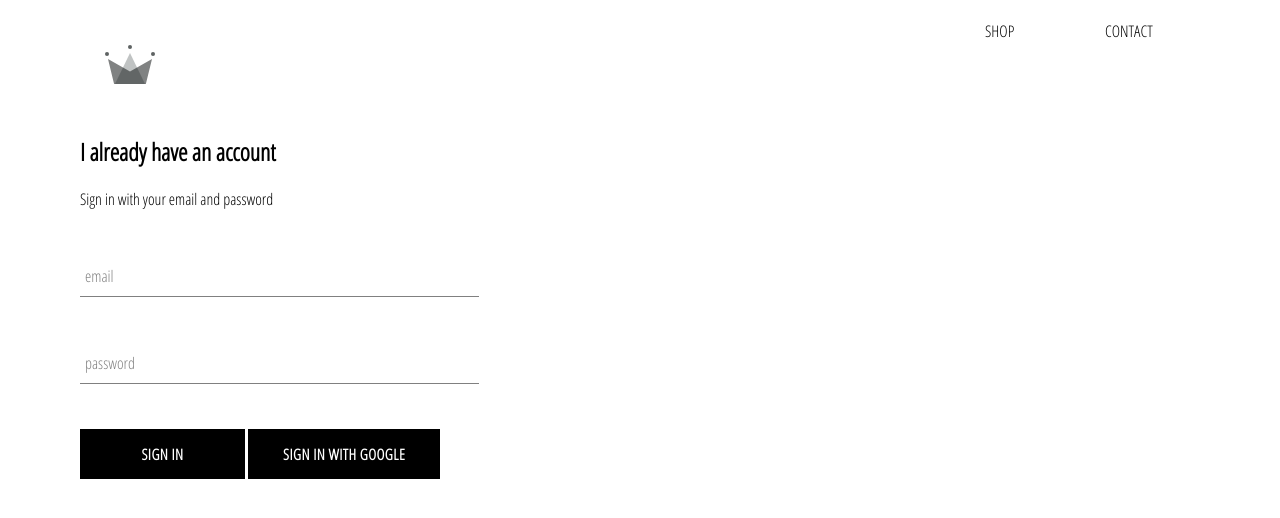
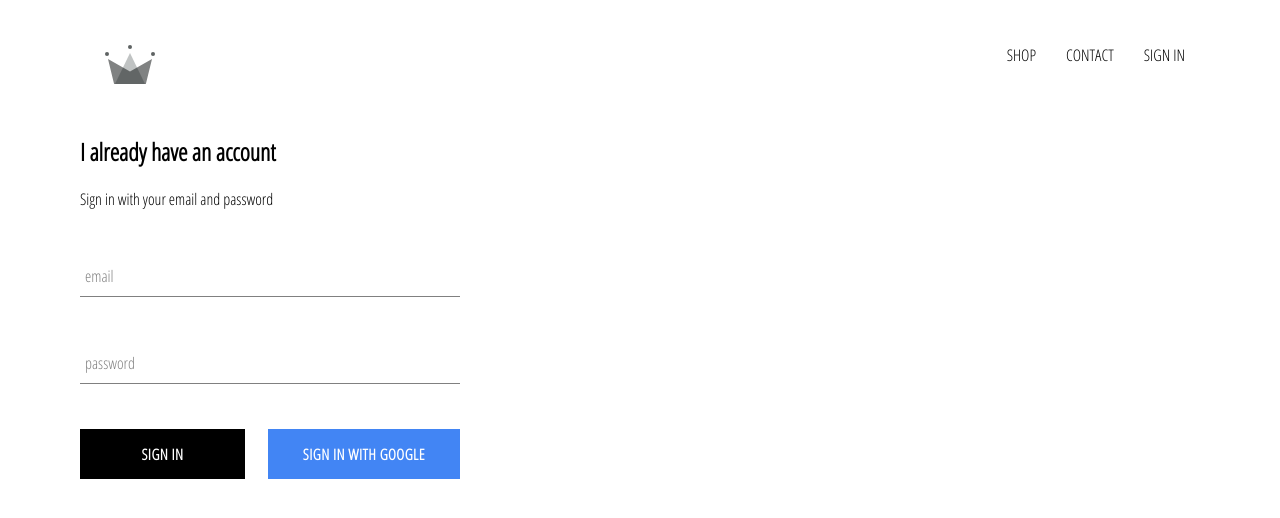
Before and after one commit to frxception/crwn-clothing, a React (Create React App) app: page /signIn in a window 1280 px wide. Shown: the top 518 px of the page. Built offline with nearby package versions, Linux system fonts and the light colour scheme; no server answers.

Commit message:
part 87 firebase sign up components and styles

```diff
--- a/src/App.css
+++ b/src/App.css
@@ -7,3 +7,8 @@
     text-decoration: none;
     color: black;
 }
+
+/*//NOTE: The '*' is the universal selector, this will remove extra padding of the input border fields*/
+* {
+    box-sizing: border-box;
+}
--- a/src/App.js
+++ b/src/App.js
@@ -36,7 +36,7 @@
     render() {
         return (
             <div>
-                <Header/>
+                <Header currentUser={this.state.currentUser}/>
                 <Switch>
                     <Route exact path='/' component={HomePage}/>
                     <Route path='/shop' component={ShopPage}/>
--- a/src/components/custom-button/custom-buttom.styles.scss
+++ b/src/components/custom-button/custom-buttom.styles.scss
@@ -19,4 +19,17 @@
     color: black;
     border: 1px solid black;
   }
+
+  //NOTE: The '&' is denoting that this class is under the parent class 'custom-button' so it'll be <div class="custom-button google-sign-in" />
+  &.google-sign-in{
+    background-color: #4285f4;
+    color: white;
+
+    &:hover {
+      background-color: #357ae8;
+      border: none;
+    }
+
+  }
+
 }
--- a/src/components/custom-button/custom-button.component.jsx
+++ b/src/components/custom-button/custom-button.component.jsx
@@ -2,8 +2,8 @@
 import './custom-buttom.styles.scss';
 
 // NOTE: The children argument is like the inner html value of a elment (ex: <span>xxx</span>)
-const CustomButton = ({ children, ...otherProps }) => (
-    <button className='custom-button' {...otherProps}>
+const CustomButton = ({ children, isGoogleSignIn, ...otherProps }) => (
+    <button className={`${isGoogleSignIn ? 'google-sign-in' : ''} custom-button`} {...otherProps}>
         {children}
     </button>
 );
--- a/src/components/header/header.component.jsx
+++ b/src/components/header/header.component.jsx
@@ -1,21 +1,31 @@
 import React from 'react';
 import { Link } from 'react-router-dom'
+import { auth } from '../../firebase/firebase.utils'
 import { ReactComponent as Logo } from '../../assets/crown.svg'
 import './header.styles.scss'
 
 // NOTE: We use function because we dont care about the state
-const Header = () => (
+const Header = ({currentUser}) => (
     <div className='header'>
         <Link className="logo-container" to="/">
             <Logo className='logo'/>
         </Link>
         <div className='options'>
-            <Link className="logo-container" to="/shop">
+            <Link className='option' to="/shop">
                 SHOP
             </Link>
-            <Link className="logo-container" to="/contact">
+            <Link className='option' to="/contact">
                 CONTACT
             </Link>
+            {currentUser ? (
+                <div className='option' onClick={() => auth.signOut()}>
+                    SIGN OUT
+                </div>
+            ) : (
+                <Link className='option' to='/signin'>
+                    SIGN IN
+                </Link>
+            )}
         </div>
     </div>
 )
--- a/src/components/header/header.styles.scss
+++ b/src/components/header/header.styles.scss
@@ -20,6 +20,7 @@
 
     .option {
       padding: 10px 15px;
+      cursor: pointer;
     }
   }
 }
--- a/src/components/sign-in/sign-in.component.jsx
+++ b/src/components/sign-in/sign-in.component.jsx
@@ -39,9 +39,13 @@
                 <form onSubmit={this.handleSubmit}>
                     <FormInput name='email' label='email' type='email' value={this.state.email} handleChange={this.handleChange} required />
                     <FormInput name='password' label='password' type='password' value={this.state.password} handleChange={this.handleChange}  required/>
-                    <CustomButton type='submit'>Sign in</CustomButton>
-                    { ' ' }
-                    <CustomButton onClick={SignInWithGoogle}>Sign in with Google{' '}</CustomButton>
+
+                    <div className='buttons'>
+                        <CustomButton type='submit'>Sign in</CustomButton>
+                        { ' ' }
+                        <CustomButton onClick={SignInWithGoogle} isGoogleSignIn>Sign in with Google{' '}</CustomButton>
+                    </div>
+
                 </form>
             </div>
         );
--- a/src/components/sign-in/sign-in.styles.scss
+++ b/src/components/sign-in/sign-in.styles.scss
@@ -1,5 +1,5 @@
 .sign-in{
-  width: 30vw;
+  width: 380px;
   display: flex;
   flex-direction: column;
 
@@ -7,4 +7,8 @@
     margin: 10px 0;
   }
 
+  .buttons{
+    display: flex;
+    justify-content: space-between;
+  }
 }
```
